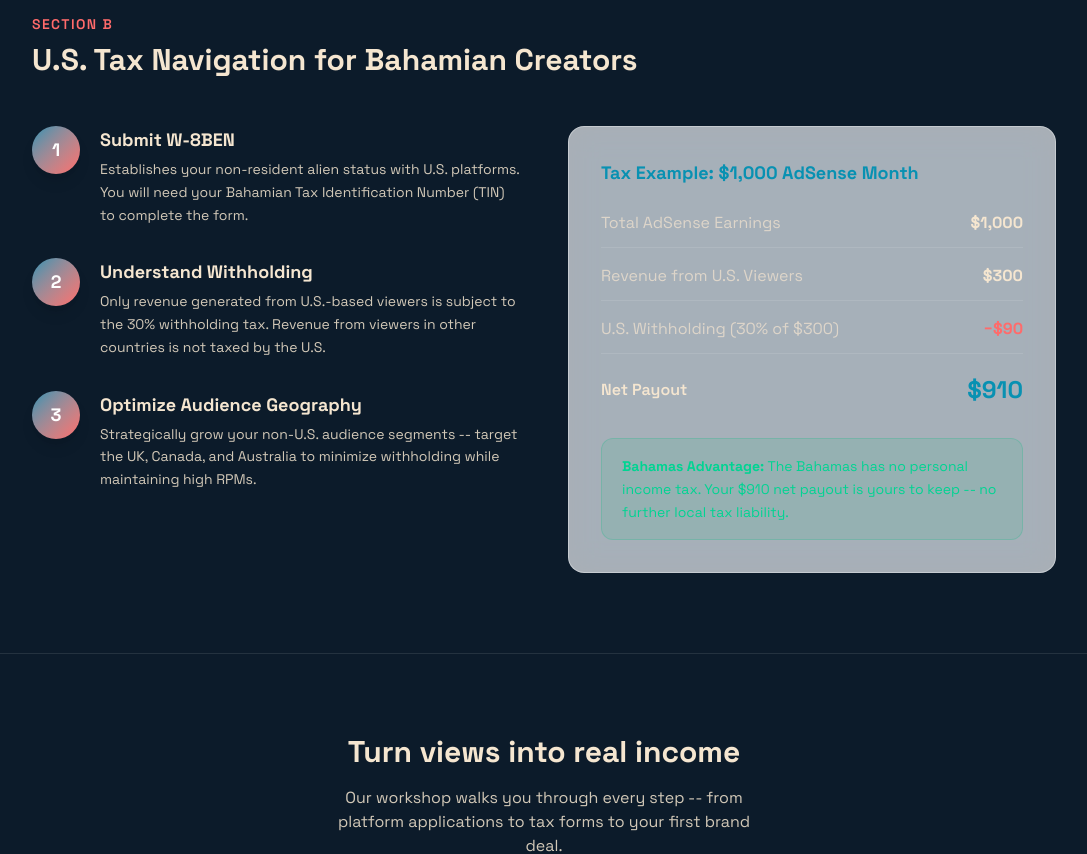
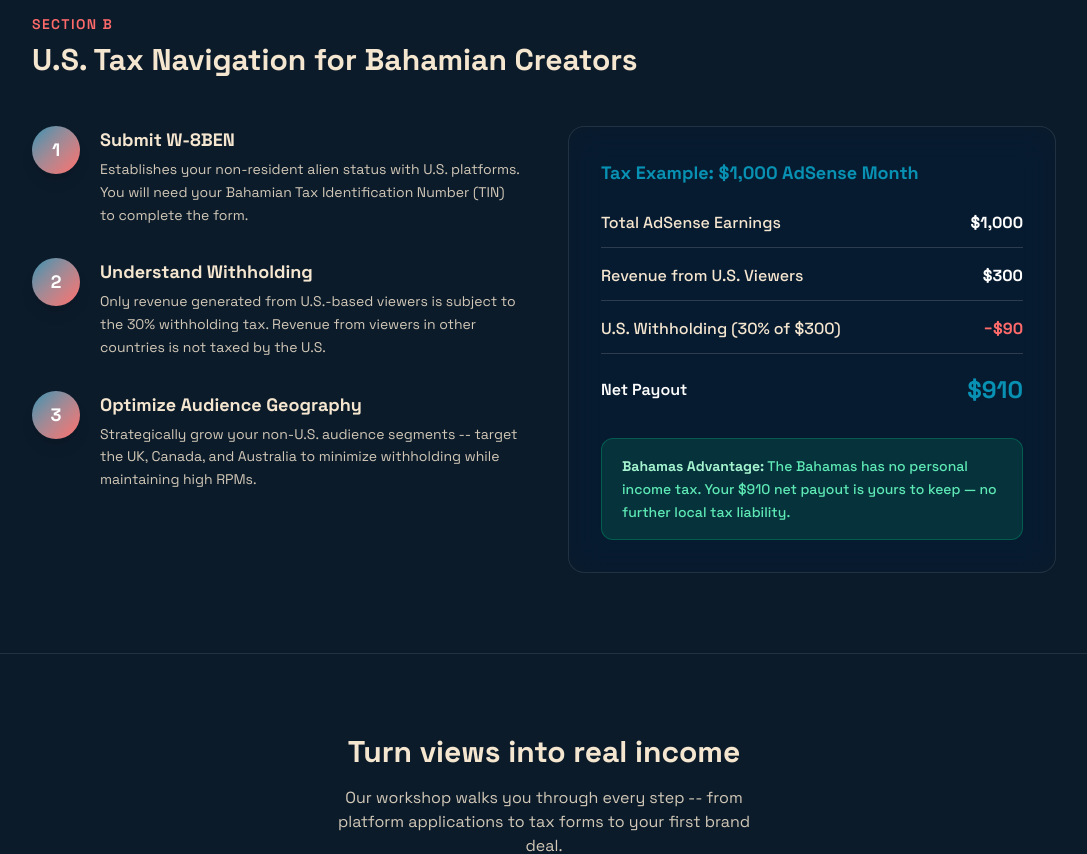
Before and after one commit to gmr0780/Bahamas-Creator-Economy, a Next.js app: page /earn in a window 1280 px wide. Shown: the part 1380-2234 px from the top of the page, without its empty margins (96-1183 px from the left). Built offline with nearby package versions, Linux system fonts and the light colour scheme.

Commit message:
Fix tax example contrast, fix hero text on earn/platforms/event pages

```diff
--- a/src/app/earn/page.tsx
+++ b/src/app/earn/page.tsx
@@ -82,11 +82,11 @@ export default function EarnPage() {
         <p className="mb-3 text-sm font-semibold uppercase tracking-widest text-aqua">
           Bahamas Creator Economy
         </p>
-        <h1 className="mx-auto max-w-3xl text-4xl font-extrabold leading-tight text-sand sm:text-5xl">
+        <h1 className="mx-auto max-w-3xl text-4xl font-extrabold leading-tight text-navy sm:text-5xl">
           Revenue Potential{" "}
           <span className="gradient-text">&amp; Tax Guide</span>
         </h1>
-        <p className="mx-auto mt-4 max-w-xl text-lg text-sand/85">
+        <p className="mx-auto mt-4 max-w-xl text-lg text-navy/80">
           What Bahamian creators can realistically earn and how to keep more of
           it
         </p>
@@ -178,37 +178,37 @@ export default function EarnPage() {
             </div>
 
             {/* Tax example box */}
-            <div className="glass rounded-2xl p-8">
+            <div className="glass-dark rounded-2xl p-8">
               <h4 className="mb-6 text-lg font-bold text-aqua">
                 Tax Example: $1,000 AdSense Month
               </h4>
 
               <div className="space-y-4">
-                <div className="flex items-center justify-between border-b border-white/10 pb-3">
-                  <span className="text-sand/70">Total AdSense Earnings</span>
-                  <span className="font-bold text-sand">$1,000</span>
+                <div className="flex items-center justify-between border-b border-white/15 pb-3">
+                  <span className="text-sand font-medium">Total AdSense Earnings</span>
+                  <span className="font-bold text-white">$1,000</span>
                 </div>
-                <div className="flex items-center justify-between border-b border-white/10 pb-3">
-                  <span className="text-sand/70">Revenue from U.S. Viewers</span>
-                  <span className="font-bold text-sand">$300</span>
+                <div className="flex items-center justify-between border-b border-white/15 pb-3">
+                  <span className="text-sand font-medium">Revenue from U.S. Viewers</span>
+                  <span className="font-bold text-white">$300</span>
                 </div>
-                <div className="flex items-center justify-between border-b border-white/10 pb-3">
-                  <span className="text-sand/70">
+                <div className="flex items-center justify-between border-b border-white/15 pb-3">
+                  <span className="text-sand font-medium">
                     U.S. Withholding (30% of $300)
                   </span>
                   <span className="font-bold text-coral">&minus;$90</span>
                 </div>
                 <div className="flex items-center justify-between pt-1">
-                  <span className="font-semibold text-sand">Net Payout</span>
+                  <span className="font-semibold text-white">Net Payout</span>
                   <span className="text-2xl font-extrabold text-aqua">$910</span>
                 </div>
               </div>
 
-              <div className="mt-8 rounded-xl bg-emerald-500/10 border border-emerald-500/20 px-5 py-4">
-                <p className="text-sm leading-relaxed text-emerald-400">
-                  <span className="font-bold">Bahamas Advantage:</span> The
+              <div className="mt-8 rounded-xl bg-emerald-500/15 border border-emerald-500/30 px-5 py-4">
+                <p className="text-sm leading-relaxed text-emerald-300 font-medium">
+                  <span className="font-bold text-emerald-200">Bahamas Advantage:</span> The
                   Bahamas has no personal income tax. Your $910 net payout is
-                  yours to keep -- no further local tax liability.
+                  yours to keep &mdash; no further local tax liability.
                 </p>
               </div>
             </div>
--- a/src/app/event/page.tsx
+++ b/src/app/event/page.tsx
@@ -95,7 +95,7 @@ export default function EventPage() {
             The Prime Minister{" "}
             <span className="gradient-text">Invites You</span>
           </h1>
-          <p className="mx-auto max-w-2xl text-lg text-sand/70 md:text-xl">
+          <p className="mx-auto max-w-2xl text-lg text-navy/80 md:text-xl">
             Join the inaugural Bahamas Creator Economy Launch &mdash; an exclusive
             gathering of creators, government leaders, and platform partners
             charting the future of the digital economy.
--- a/src/app/platforms/page.tsx
+++ b/src/app/platforms/page.tsx
@@ -140,11 +140,11 @@ export default function PlatformsPage() {
         <p className="mb-3 text-sm font-semibold uppercase tracking-widest text-aqua">
           Bahamas Creator Economy
         </p>
-        <h1 className="mx-auto max-w-2xl text-4xl font-extrabold leading-tight text-sand sm:text-5xl">
+        <h1 className="mx-auto max-w-2xl text-4xl font-extrabold leading-tight text-navy sm:text-5xl">
           Platform{" "}
           <span className="gradient-text">Eligibility</span>
         </h1>
-        <p className="mx-auto mt-4 max-w-xl text-lg text-sand/85">
+        <p className="mx-auto mt-4 max-w-xl text-lg text-navy/80">
           Where Bahamian creators can earn direct platform revenue today
         </p>
       </section>
```
